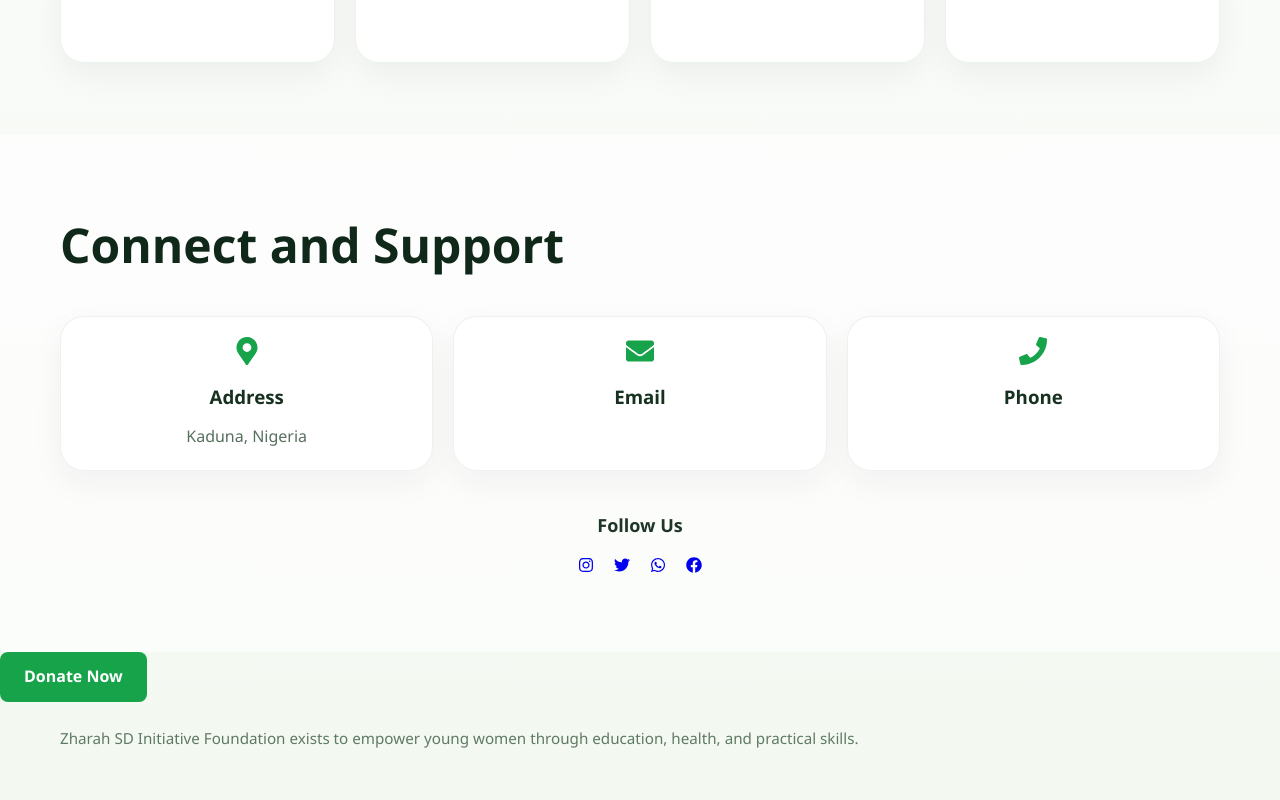
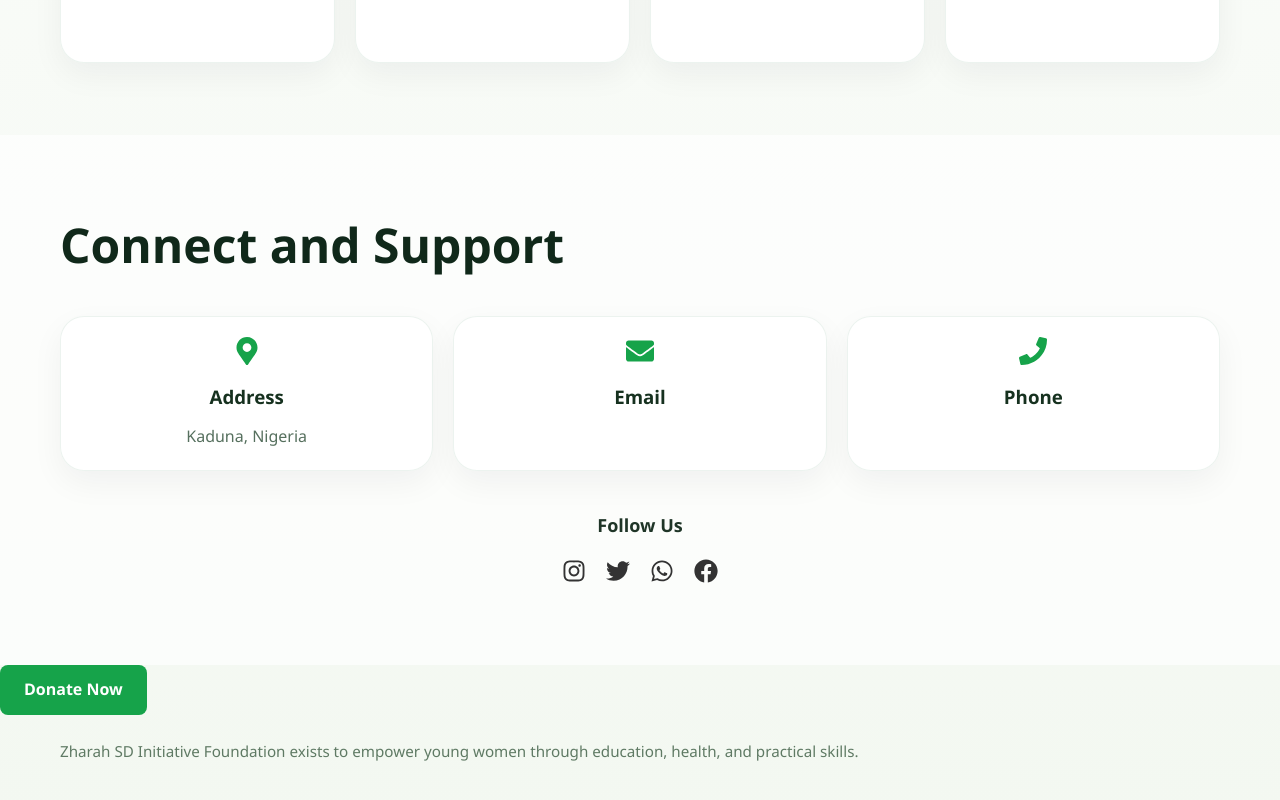
Before and after one commit to Abusadiq006/Zharah-SD-NGO, a React (Vite) app: page / in a window 1280 px wide. Shown: the part 2187-2987 px from the top of the page. Built offline with nearby package versions, Linux system fonts and the light colour scheme.

Commit message:
social-icons a

```diff
--- a/src/App.css
+++ b/src/App.css
@@ -242,6 +242,12 @@
   gap:20px;
 }
 
+.social-icons a{
+  font-size:24px;
+  color:#333;
+  transition:0.3s;
+}
+
 .about-grid,
 .contact-grid {
   display: grid;
```
